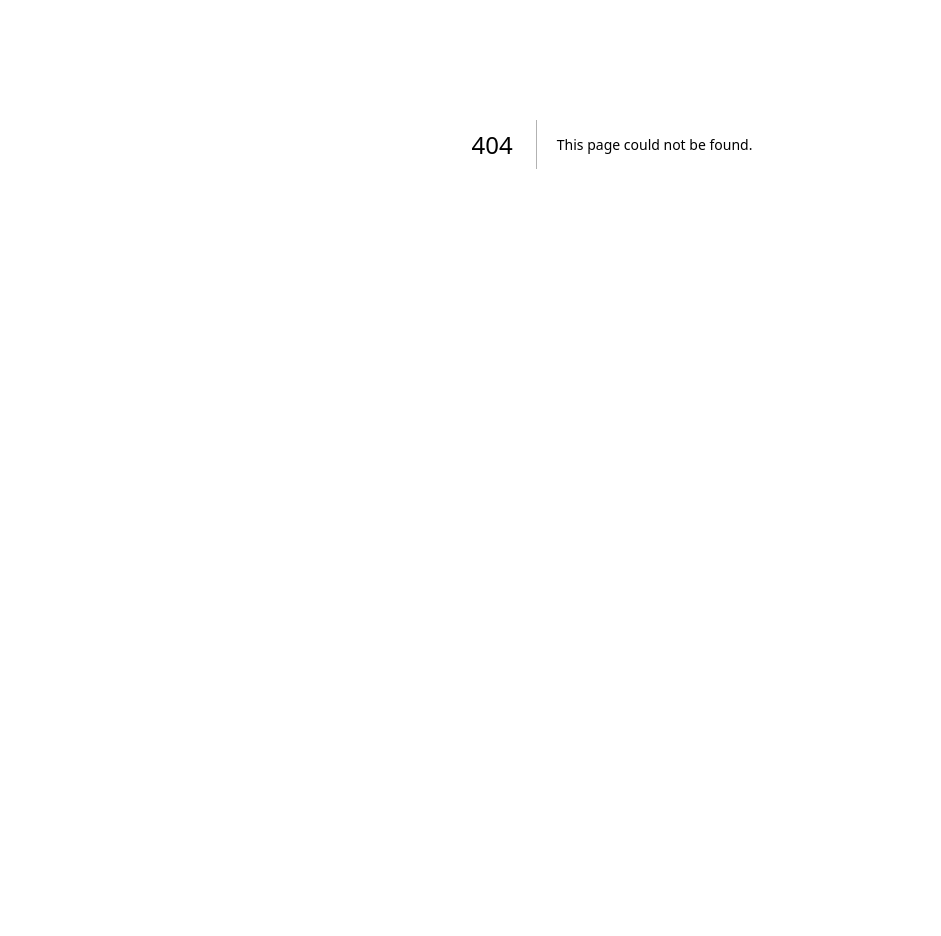
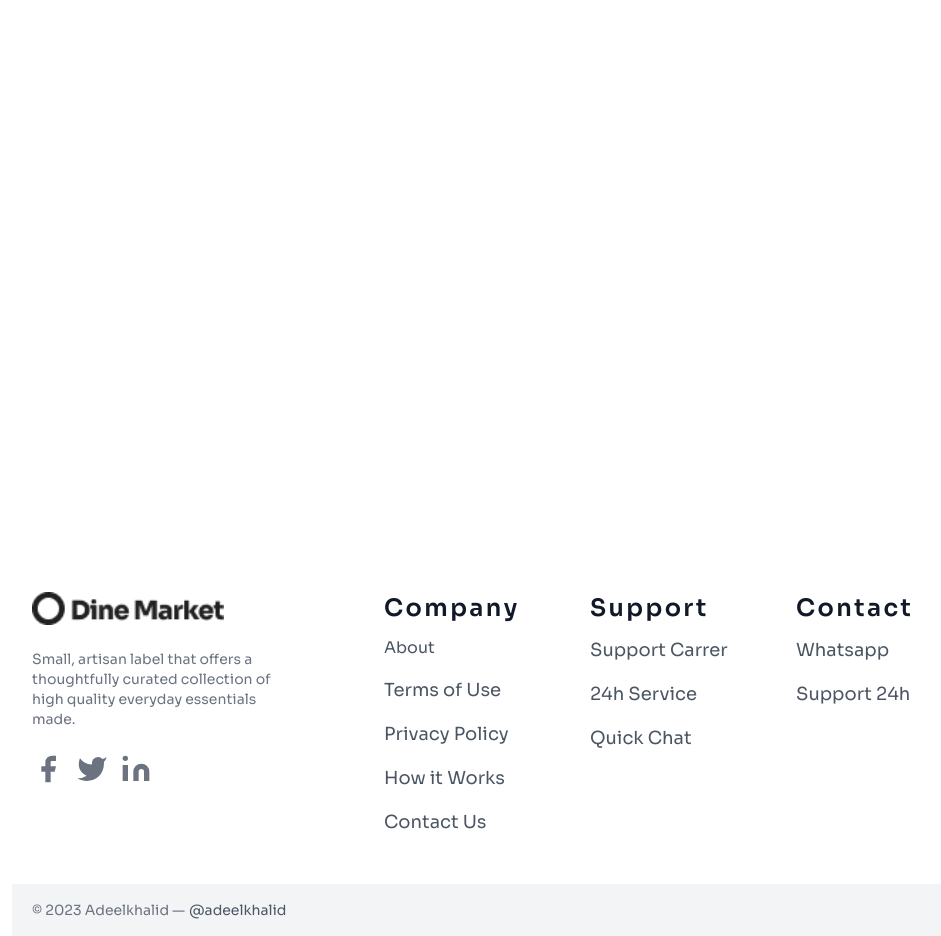
Before and after one commit to Adeelkhalid147/sanity-deploy-ecommerce, a Next.js app: page /catalog/1 in a window 1280 px wide. Before the commit this address had no page. Shown: the part 360-1296 px from the top of the page, without its empty margins (28-969 px from the left). Before the commit the page ends 904 px from the top, so only its background shows below. Built offline with nearby package versions, Linux system fonts and the light colour scheme.

Commit message:
ui complete

```diff
--- a/package.json
+++ b/package.json
@@ -24,9 +24,7 @@
     "react-dom": "18.2.0",
     "react-icons": "^4.10.1",
     "react-portable-text": "^0.6.0",
-    "react-slick": "^0.29.0",
     "sanity": "^3.14.1",
-    "slick-carousel": "^1.8.1",
     "tailwindcss": "3.3.2",
     "typescript": "5.1.6"
   },
--- /dev/null
+++ b/src/app/catalog/[slug]/page.tsx
@@ -0,0 +1,9 @@
+import React from 'react'
+import { FC } from "react"
+const Catalog: FC<{params:{slug:string} }> = ({ params }) => {
+  return (
+    <div>{params.slug}</div>
+  )
+}
+
+export default Catalog
--- a/src/app/layout.tsx
+++ b/src/app/layout.tsx
@@ -3,6 +3,7 @@ import './globals.css'
 import Navbar from '@/components/views/Navbar'
 import { Sora } from 'next/font/google'
 import Wrapper from '@/components/shared/Wrapper'
+import Footer from '@/components/views/Footer'
 
 
 const inter = Sora({ subsets: ['latin'],
@@ -24,7 +25,8 @@ export default function RootLayout({
         <Wrapper>
         <Navbar/>
 
-        {children}
+        <div className='min-h-screen'>{children}</div>
+        <Footer/>
         </Wrapper>
         </body>
     </html>
--- a/src/app/page.tsx
+++ b/src/app/page.tsx
@@ -4,6 +4,9 @@ import Image from "next/image";
 import BASE_PATH_FORAPI from "@/components/shared/Wrapper/BasePath";
 import ProductCarousel from "@/components/views/ProductCarousel";
 import { responseType } from "@/components/utils/ProductsDataArrayAndType";
+import Jewellery from "@/components/views/Jewellery";
+import NewsLatter from "@/components/views/NewsLatter";
+import Footer from "@/components/views/Footer";
 
 async function fetchAllProductsData() {
   let res = await fetch(
@@ -24,9 +27,12 @@ export default async function Home() {
   let { result }: responseType = await fetchAllProductsData();
   return (
     <div>
-      {/* <Hero />
-      <ProductType /> */}
+      <Hero/>
+      <ProductType />
       <ProductCarousel ProductData={result} />
+      <Jewellery/>
+      <NewsLatter/>
+
     </div>
   );
 }
--- a/src/components/views/Card.tsx
+++ b/src/components/views/Card.tsx
@@ -17,8 +17,8 @@ const Card: FC<{ singleProductData: oneProductType }> = ({singleProductData}) =>
   // console.log("image s : ", singleProductData.image);
 
   return (
-    <Link href={singleProductData.slug}>
-  <div className="border-4 max-w-sm min-w-[24rem] space-y-3 hover:scale-125 duration-300">
+    <Link href={`/catalog/${singleProductData.slug.current}`}>
+  <div className="border-4 max-w-sm min-w-[24rem] space-y-3 select-none  hover:scale-125 duration-300">
     <div className="w-full relative">
       <div className="absolute inset-0"/>
       {/* inset-0 charo side se bilkul sth mila de ga  */}
--- /dev/null
+++ b/src/components/views/Footer/index.tsx
@@ -0,0 +1,110 @@
+import Image from 'next/image'
+import Link from 'next/link'
+import React from 'react'
+
+const Footer = () => {
+  return (
+    <footer className="text-gray-600 body-font">
+  <div className="container px-5 py-12 mx-auto flex md:items-start text-start  lg:items-start md:flex-row md:flex-nowrap flex-wrap flex-col">
+    <div className="space-y-6 w-64 flex-shrink-0 md:mx-0 mx-auto text-start md:text-left">
+     <Link href={"/"} className='flex title-font font-medium items-start md:justify-start justify-start'>
+     <Image className='w-48' src={"/Logo.webp"} alt='logo' height={1000} width={1000}/>
+     </Link>
+      <p className="mt-2 text-sm text-gray-500">Small, artisan label that offers a thoughtfully curated collection of high quality everyday essentials made.</p>
+
+
+
+      <div className=''>
+      <span className="inline-flex sm:mt-0 mt-2 sm:justify-cente items-center">
+        <a className="text-gray-500 rounded-md">
+          <svg fill="currentColor" stroke-linecap="round" stroke-linejoin="round" stroke-width="2" className="w-8 h-8" viewBox="0 0 24 24">
+            <path d="M18 2h-3a5 5 0 00-5 5v3H7v4h3v8h4v-8h3l1-4h-4V7a1 1 0 011-1h3z"></path>
+          </svg>
+        </a>
+        <a className="ml-3 text-gray-500 rounded-md">
+          <svg fill="currentColor" stroke-linecap="round" stroke-linejoin="round" stroke-width="2" className="w-8 h-8" viewBox="0 0 24 24">
+            <path d="M23 3a10.9 10.9 0 01-3.14 1.53 4.48 4.48 0 00-7.86 3v1A10.66 10.66 0 013 4s-4 9 5 13a11.64 11.64 0 01-7 2c9 5 20 0 20-11.5a4.5 4.5 0 00-.08-.83A7.72 7.72 0 0023 3z"></path>
+          </svg>
+        </a>
+
+        <a className="ml-3 text-gray-500 rounded-md">
+          <svg fill="currentColor" stroke="currentColor" stroke-linecap="round" stroke-linejoin="round" stroke-width="0" className="w-8 h-8" viewBox="0 0 24 24">
+            <path stroke="none" d="M16 8a6 6 0 016 6v7h-4v-7a2 2 0 00-2-2 2 2 0 00-2 2v7h-4v-7a6 6 0 016-6zM2 9h4v12H2z"></path>
+            <circle cx="4" cy="4" r="2" stroke="none"></circle>
+          </svg>
+        </a>
+      </span>
+      </div>
+
+
+
+
+
+
+    </div>
+    <div className="flex-grow flex flex-wrap md:pl-20 -mb-10 md:mt-0 mt-10 md:text-left text-center">
+      <div className="lg:w-1/4 md:w-1/2 w-full px-4">
+        <h2 className="title-font font-extrabold text-gray-900 tracking-widest text-2xl mb-3">Company</h2>
+        <nav className="list-none mb-10 space-y-4">
+          <li>
+            <a className="text-gray-600c hover:text-gray-800">About</a>
+          </li>
+          <li>
+            <a className="text-gray-600 text-lg hover:text-gray-800">Terms of Use</a>
+          </li>
+          <li>
+            <a className="text-gray-600 text-lg hover:text-gray-800">Privacy Policy</a>
+          </li>
+          <li>
+            <a className="text-gray-600 text-lg hover:text-gray-800">How it Works</a>
+          </li>
+          <li>
+            <a className="text-gray-600 text-lg hover:text-gray-800">Contact Us</a>
+          </li>
+        </nav>
+      </div>
+      <div className="lg:w-1/4 md:w-1/2 w-full px-4">
+        <h2 className="title-font font-extrabold text-gray-900 tracking-widest text-2xl mb-3">Support</h2>
+        <nav className="list-none mb-10 space-y-4">
+          <li>
+            <a className="text-gray-600 text-lg hover:text-gray-800">Support Carrer</a>
+          </li>
+          <li>
+            <a className="text-gray-600 text-lg hover:text-gray-800">24h Service</a>
+          </li>
+          <li>
+            <a className="text-gray-600 text-lg hover:text-gray-800">Quick Chat</a>
+          </li>
+
+        </nav>
+      </div>
+      <div className="lg:w-1/4 md:w-1/2 w-full px-4">
+        <h2 className="title-font font-extrabold text-gray-900 tracking-widest text-2xl mb-3">Contact</h2>
+        <nav className="list-none mb-10 space-y-4">
+          <li>
+            <a className="text-gray-600 text-lg hover:text-gray-800">Whatsapp</a>
+          </li>
+          <li>
+            <a className="text-gray-600 text-lg hover:text-gray-800">Support 24h</a>
+          </li>
+
+        </nav>
+      </div>
+
+    </div>
+  </div>
+
+
+  <div className="bg-gray-100">
+    <div className="container mx-auto py-4 px-5 flex flex-wrap flex-col sm:flex-row">
+      <p className="text-gray-500 text-sm text-center sm:text-left">© 2023 Adeelkhalid —
+        <a href="https://github.com/Adeelkhalid147/sanity-deploy-ecommerce" rel="noopener noreferrer" className="text-gray-600 ml-1" target="_blank">@adeelkhalid</a>
+      </p>
+
+    </div>
+  </div>
+</footer>
+  )
+}
+
+export default Footer
--- /dev/null
+++ b/src/components/views/Jewellery/index.tsx
@@ -0,0 +1,62 @@
+import Image from 'next/image'
+import React from 'react'
+
+const Jewellery = () => {
+  return (
+    <div className='px-1 bg-[#FBFCFF]'>
+        {/* top */}
+
+        <div className='text-3xl font-extrabold flex justify-start md:justify-end py-4'>
+            <h6 className='max-w-lg text-5xl'>Unique and Authentic Vintage Designer Jewellery</h6>
+            </div>
+
+            {/* bottom */}
+
+            <div className='flex flex-col md:flex-row justify-between py-4 mt-2 gap-5'>
+
+
+
+            {/* left */}
+                <div className='relative basis-1/2 gap-6 lg:gap-10 grid grid-cols-2 grid-rows-2'>
+                    <div className='absolute inset-0 -z-10'>
+                        <h6 className='text-7xl md:text-9xl leading-[6rem] font-extrabold text-[#ECEDEF]'>Different from others</h6>
+                    </div>
+                    <div className='max-w-[11rem] space-y-3'>
+                        <h6 className='font-semibold text-xl'>Using Good Quality Materials</h6>
+                        <p>Lorem ipsum dolor sit amt, consectetur adipiscing elit</p>
+                    </div>
+                    <div className='max-w-[11rem] space-y-3'>
+                        <h6 className='font-semibold text-xl'>100% Handmade Products</h6>
+                        <p>Lorem ipsum dolor sit amt, consectetur adipiscing elit</p>
+                    </div>
+                    <div className='max-w-[11rem] space-y-3'>
+                        <h6 className='font-semibold text-xl'>Modern Fashion Design</h6>
+                        <p>Lorem ipsum dolor sit amt, consectetur adipiscing elit</p>
+                    </div>
+                    <div className='max-w-[11rem] space-y-3'>
+                        <h6 className='font-semibold text-xl'>Discount for Bulk Orders</h6>
+                        <p>Lorem ipsum dolor sit amt, consectetur adipiscing elit</p>
+                    </div>
+
+
+                </div>
+
+
+
+
+            {/* right */}
+                <div className='flex flex-col lg:flex-row basis-1/2'>
+                    <div className='w-full px-4 lg:px-0 lg:w-80'>
+                        <Image src={"/jewellery.webp"} alt='jewellary' height={1000} width={1000}/>
+                    </div>
+                    <div className='px-6 space-y-6 md:space-y-4'>
+                        <p style={{wordSpacing:"0.6rem"}} className='text-xs md:text-lg lg:max-w-[15rem] h-[88%]'>This piece is ethically crafted in our small family-owned workshop in Peru with unmatched attention to detail and care. The Natural color is the actual natural color of the fiber, undyed and 100% traceable.</p>
+                        <button className='text-white bg-black rounded-md py-2 px-6 font-bold'>See All Product</button>
+                    </div>
+                </div>
+            </div>
+    </div>
+  )
+}
+
+export default Jewellery
--- /dev/null
+++ b/src/components/views/NewsLatter/index.tsx
@@ -0,0 +1,24 @@
+import React from 'react'
+
+const NewsLatter = () => {
+  return (
+    <div className=' relative text-center space-y-4 h-[80vh] flex flex-col justify-center items-center'>
+
+
+      <div className='absolute inset-0 -z-10 flex items-center justify-center'>
+      <h6 className='text-5xl md:text-9xl leading-[6rem] font-extrabold text-[#ECEDEF]'>Newsletter</h6>
+       </div>
+
+      <h6 className='text-3xl md:text-4xl font-bold'>Subscribe Our Newsletter</h6>
+      <p className='text-lg'>Get the latest information and promo offers directly</p>
+
+      <div className='flex gap-4 flex-wrap items-center justify-center'>
+        <input type='text' className='border border-gray-500 py-1 px-2 md:px-4 flex flex-grow w-52 md:w-80' placeholder='input email address' />
+        <button className='text-white bg-black border border-gray-800 font-bold px-4 py-1'>Get Started</button>
+
+      </div>
+    </div>
+  )
+}
+
+export default NewsLatter
--- a/src/components/views/ProductCarousel/index.tsx
+++ b/src/components/views/ProductCarousel/index.tsx
@@ -2,9 +2,7 @@
 import { oneProductType } from "@/components/utils/ProductsDataArrayAndType";
 import { FC, ReactNode, Component } from "react";
 import Card from "../Card";
-import "slick-carousel/slick/slick.css";
-import "slick-carousel/slick/slick-theme.css";
-import Slider from "react-slick";
+
 
 
 
```
Also changed, not shown: public/jewellery.webp (added), 1 other file (tests, documents, lock files or other folders).
